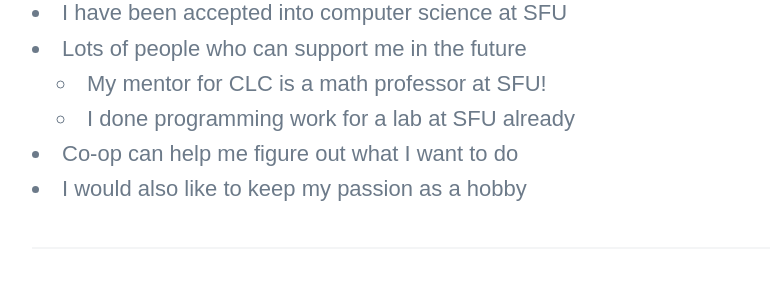
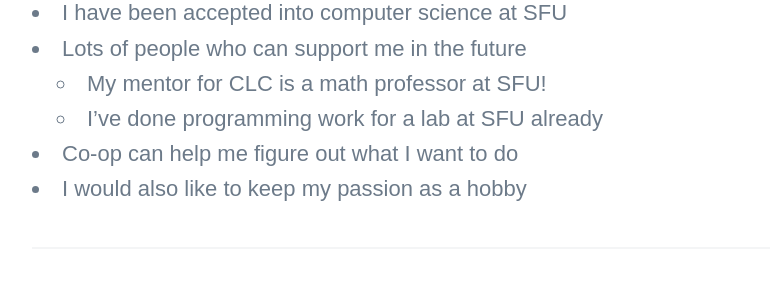
Before and after one commit to ewancapstone/ewancapstone.github.io, a Jekyll site: the page built from _pages/future.md, in a window 1280 px wide and 900 px high, scrolled down 913 px. Shown: the part 154-448 px from the top of the window, without its empty margins (138-908 px from the left). Built offline with Jekyll 4.4.1, drawn with Linux system fonts in a browser that asks for light colours; nearby versions of some CDN libraries; some web fonts are replaced.

```diff
--- a/_pages/future.md
+++ b/_pages/future.md
@@ -13,7 +13,7 @@ featured_image: /images/featured/sfu.jpg
 * I have been accepted into computer science at SFU
 * Lots of people who can support me in the future
   * My mentor for CLC is a math professor at SFU!
-  * I done programming work for a lab at SFU already
+  * I've done programming work for a lab at SFU already
 * Co-op can help me figure out what I want to do
 * I would also like to keep my passion as a hobby
 
```
